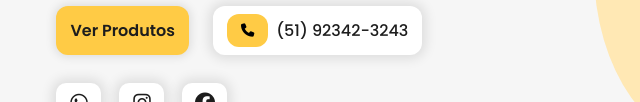
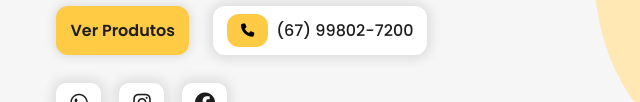
Before and after one commit to rodolphoAle/paulao-ferramentas, a plain HTML site: page index.html in a window 1280 px wide. Shown: the part 850-952 px from the top of the page, 46-686 px from the left. Drawn offline with nearby package versions, Linux system fonts and the light colour scheme.

Commit message:
alguns refinamentos

```diff
--- a/index.html
+++ b/index.html
@@ -82,11 +82,11 @@
                         Ver Produtos
                     </a>
 
-                    <a href="tel:+55555555555" id="phone_button">
+                    <a href="tel:+5567998027200" id="phone_button">
                         <button class="btn-default">
                             <i class="fa-solid fa-phone"></i>
                         </button>
-                        (51) 92342-3243
+                        (67) 99802-7200
                     </a>
                 </div>
 
```
